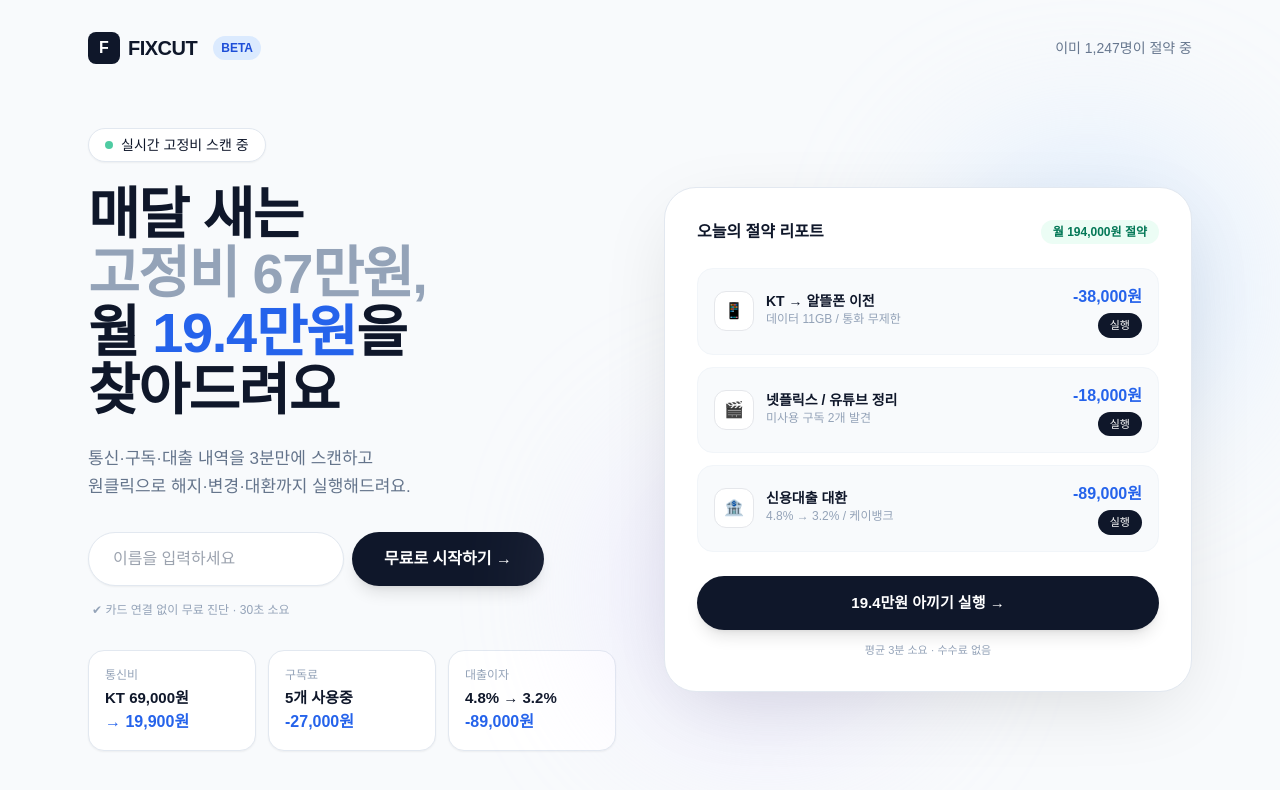
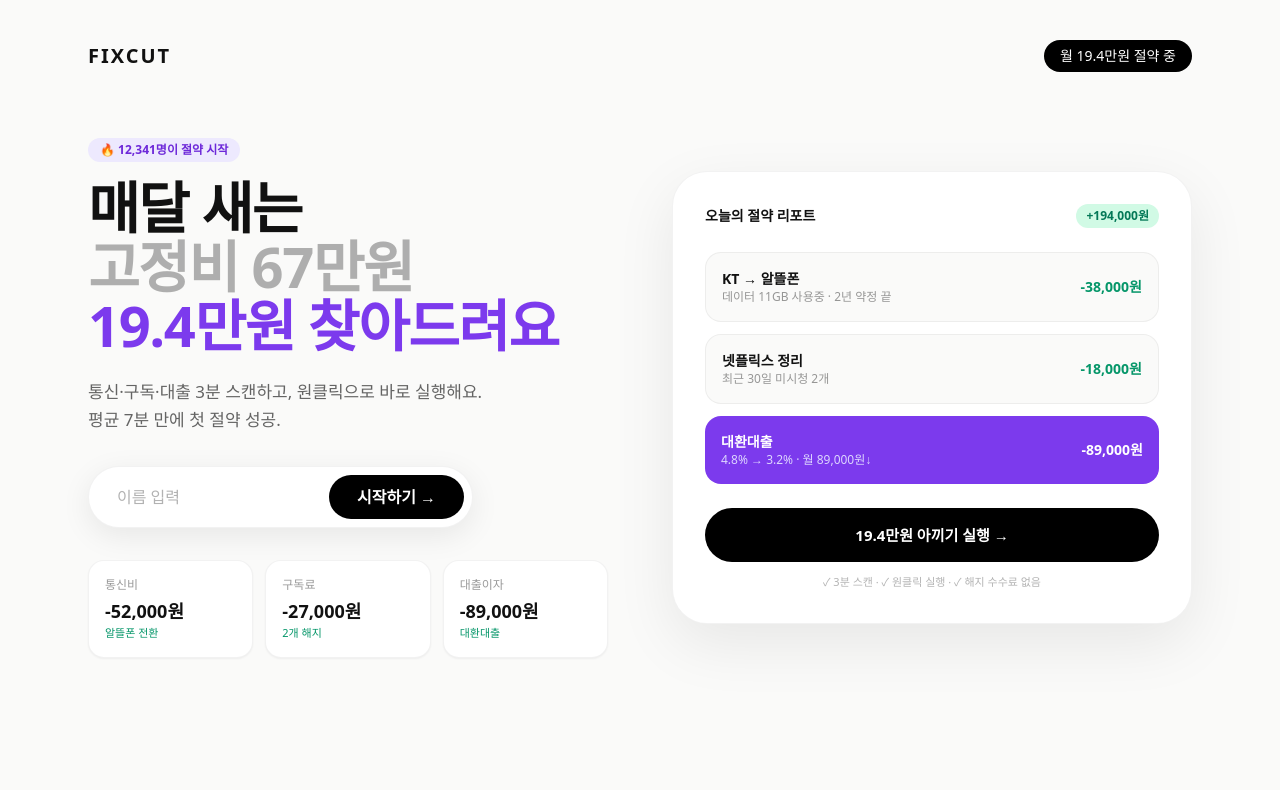
Before and after one commit to parkhy5454/Fixcut, a Next.js app: page / in a window 1280 px wide. Shown: the top 790 px of the page. Built offline with nearby package versions, Linux system fonts and the light colour scheme.

Commit message:
Add files via upload

```diff
--- a/app/globals.css
+++ b/app/globals.css
@@ -1,2 +1,4 @@
-@tailwind base; @tailwind components; @tailwind utilities;
-body { background: #f8fafc; color: #0f172a; font-family: Pretendard, sans-serif; }
+@tailwind base;
+@tailwind components;
+@tailwind utilities;
+body { background: #ffffff; color: #111; }
--- a/app/page.js
+++ b/app/page.js
@@ -11,51 +11,47 @@
     try {
       const res = await fetch("/api/save", { method: "POST", headers: { "Content-Type": "application/json" }, body: JSON.stringify({ name }) });
       const data = await res.json();
-      setResult({ name, saving: 194000 });
-    } catch (e) { setResult({ name, saving: 194000 }); }
+      if (data.success || res.ok) setResult({ name, saving: 194000 });
+      else alert("저장 실패: " + data.error);
+    } catch (e) { alert("오류: " + e.message); }
     setLoading(false);
   };
   return (
-    <main className="min-h-screen bg-[#f8fafc]">
-      <div className="max-w-6xl mx-auto px-6 py-8">
-        <div className="flex justify-between items-center">
-          <div className="flex items-center gap-2"><div className="w-8 h-8 bg-[#0f172a] rounded-lg flex items-center justify-center text-white font-black">F</div><span className="text-xl font-black tracking-tight">FIXCUT</span><span className="ml-2 text-xs bg-blue-100 text-blue-700 px-2 py-1 rounded-full font-bold">BETA</span></div>
-          <div className="text-sm text-slate-500">이미 1,247명이 절약 중</div>
+    <main className="min-h-screen bg-[#fafaf9] text-[#111]">
+      <div className="max-w-6xl mx-auto px-6 py-10">
+        <div className="flex justify-between items-center mb-16">
+          <div className="text-xl font-black tracking-widest">FIXCUT</div>
+          <div className="text-sm bg-black text-white px-4 py-1.5 rounded-full">월 19.4만원 절약 중</div>
         </div>
-
-        <div className="grid md:grid-cols-2 gap-12 items-center mt-16">
+        <div className="grid md:grid-cols-2 gap-16 items-center">
           <div>
-            <div className="inline-flex items-center gap-2 bg-white border border-slate-200 rounded-full px-4 py-1.5 text-sm mb-6 shadow-sm"><span className="w-2 h-2 bg-emerald-500 rounded-full animate-pulse"></span>실시간 고정비 스캔 중</div>
-            <h1 className="text-5xl md:text-[56px] font-black leading-[1.05] tracking-tight mb-6">매달 새는<br/><span className="text-slate-400">고정비 67만원,</span><br/><span className="text-[#0f172a]">월 <span className="text-blue-600">19.4만원</span>을</span><br/>찾아드려요</h1>
-            <p className="text-slate-500 text-[17px] leading-relaxed mb-8">통신·구독·대출 내역을 3분만에 스캔하고<br/>원클릭으로 해지·변경·대환까지 실행해드려요.</p>
-            <div className="flex gap-2 mb-4">
-              <input value={name} onChange={(e)=>setName(e.target.value)} onKeyDown={(e)=> e.key==='Enter' && handleStart()} placeholder="이름을 입력하세요" className="bg-white border border-slate-200 rounded-full px-6 py-3.5 w-64 outline-none focus:border-blue-500 focus:ring-4 focus:ring-blue-50 shadow-sm" />
-              <button onClick={handleStart} disabled={loading} className="bg-[#0f172a] text-white rounded-full px-8 py-3.5 font-bold hover:bg-black transition shadow-lg disabled:opacity-50">{loading ? "분석중..." : "무료로 시작하기 →"}</button>
+            <div className="inline-flex items-center gap-2 bg-violet-100 text-violet-700 px-3 py-1 rounded-full text-xs font-bold mb-4">🔥 12,341명이 절약 시작</div>
+            <h1 className="text-5xl md:text-[56px] font-black leading-[1.05] tracking-tight mb-6">매달 새는<br/><span className="text-black/30">고정비 67만원</span><br/><span className="text-violet-600">19.4만원 찾아드려요</span></h1>
+            <p className="text-black/60 text-[17px] mb-8 leading-relaxed">통신·구독·대출 3분 스캔하고, 원클릭으로 바로 실행해요.<br/>평균 7분 만에 첫 절약 성공.</p>
+            <div className="flex gap-2 mb-4 bg-white p-2 rounded-full shadow-[0_8px_30px_rgba(0,0,0,0.08)] border border-black/5 w-fit">
+              <input value={name} onChange={(e)=>setName(e.target.value)} onKeyDown={(e)=> e.key==='Enter' && handleStart()} placeholder="이름 입력" className="bg-transparent px-5 py-2.5 w-56 outline-none placeholder:text-black/30" />
+              <button onClick={handleStart} disabled={loading} className="bg-black text-white rounded-full px-7 py-2.5 font-bold hover:bg-black/80 transition disabled:opacity-50 whitespace-nowrap">{loading ? "분석중..." : "시작하기 →"}</button>
             </div>
-            <div className="text-xs text-slate-400 ml-1">✔ 카드 연결 없이 무료 진단 · 30초 소요</div>
-
-            {result && (<div className="mt-8 bg-white border border-emerald-200 rounded-2xl p-6 shadow-sm"><div className="flex items-center gap-3"><div className="w-10 h-10 bg-emerald-100 rounded-full flex items-center justify-center text-emerald-600 font-bold">🎉</div><div><div className="font-bold text-slate-900">{result.name}님 분석 완료!</div><div className="text-slate-500 text-sm">월 {result.saving.toLocaleString()}원 절약 가능 · 저장 완료</div></div></div></div>)}
-
+            {result && (<div className="bg-emerald-50 border border-emerald-200 rounded-2xl p-5 mb-8 mt-4"><div className="text-emerald-700 font-bold">🎉 {result.name}님, 분석 완료!</div><div className="text-black/70 mt-1 text-sm">월 {result.saving.toLocaleString()}원 절약 가능! DB 저장 완료.</div></div>)}
             <div className="grid grid-cols-3 gap-3 mt-8">
-              <div className="bg-white border border-slate-200 rounded-2xl p-4 shadow-sm"><div className="text-slate-400 text-xs mb-1">통신비</div><div className="text-[15px] font-bold">KT 69,000원</div><div className="text-blue-600 font-bold">→ 19,900원</div></div>
-              <div className="bg-white border border-slate-200 rounded-2xl p-4 shadow-sm"><div className="text-slate-400 text-xs mb-1">구독료</div><div className="text-[15px] font-bold">5개 사용중</div><div className="text-blue-600 font-bold">-27,000원</div></div>
-              <div className="bg-white border border-slate-200 rounded-2xl p-4 shadow-sm"><div className="text-slate-400 text-xs mb-1">대출이자</div><div className="text-[15px] font-bold">4.8% → 3.2%</div><div className="text-blue-600 font-bold">-89,000원</div></div>
+              <div className="bg-white border border-black/5 rounded-2xl p-4 shadow-sm"><div className="text-black/40 text-xs mb-1">통신비</div><div className="text-lg font-bold">-52,000원</div><div className="text-[11px] text-emerald-600">알뜰폰 전환</div></div>
+              <div className="bg-white border border-black/5 rounded-2xl p-4 shadow-sm"><div className="text-black/40 text-xs mb-1">구독료</div><div className="text-lg font-bold">-27,000원</div><div className="text-[11px] text-emerald-600">2개 해지</div></div>
+              <div className="bg-white border border-black/5 rounded-2xl p-4 shadow-sm"><div className="text-black/40 text-xs mb-1">대출이자</div><div className="text-lg font-bold">-89,000원</div><div className="text-[11px] text-emerald-600">대환대출</div></div>
             </div>
           </div>
-
           <div className="relative">
-            <div className="absolute -top-10 -right-10 w-72 h-72 bg-blue-200 rounded-full blur-[80px] opacity-50"></div>
-            <div className="absolute -bottom-10 -left-10 w-72 h-72 bg-violet-200 rounded-full blur-[80px] opacity-50"></div>
-            <div className="relative bg-white border border-slate-200 rounded-[2rem] p-8 shadow-[0_20px_80px_-20px_rgba(0,0,0,0.15)]">
-              <div className="flex justify-between items-center mb-6"><div className="font-bold text-slate-900">오늘의 절약 리포트</div><div className="text-xs bg-emerald-50 text-emerald-700 px-3 py-1 rounded-full font-bold">월 194,000원 절약</div></div>
+            <div className="bg-white rounded-[2.2rem] p-8 shadow-[0_20px_60px_rgba(0,0,0,0.08)] border border-black/5">
+              <div className="flex justify-between items-center mb-6"><div className="text-sm font-bold">오늘의 절약 리포트</div><div className="text-xs bg-emerald-100 text-emerald-700 px-2.5 py-1 rounded-full font-bold">+194,000원</div></div>
               <div className="space-y-3">
-                <div className="flex justify-between items-center bg-slate-50 border border-slate-100 rounded-2xl p-4"><div className="flex gap-3"><div className="w-10 h-10 bg-white border rounded-xl flex items-center justify-center">📱</div><div><div className="font-bold text-sm">KT → 알뜰폰 이전</div><div className="text-xs text-slate-400">데이터 11GB / 통화 무제한</div></div></div><div className="text-right"><div className="text-blue-600 font-black">-38,000원</div><button onClick={handleStart} className="text-[11px] bg-slate-900 text-white px-3 py-1 rounded-full mt-1">실행</button></div></div>
-                <div className="flex justify-between items-center bg-slate-50 border border-slate-100 rounded-2xl p-4"><div className="flex gap-3"><div className="w-10 h-10 bg-white border rounded-xl flex items-center justify-center">🎬</div><div><div className="font-bold text-sm">넷플릭스 / 유튜브 정리</div><div className="text-xs text-slate-400">미사용 구독 2개 발견</div></div></div><div className="text-right"><div className="text-blue-600 font-black">-18,000원</div><button onClick={handleStart} className="text-[11px] bg-slate-900 text-white px-3 py-1 rounded-full mt-1">실행</button></div></div>
-                <div className="flex justify-between items-center bg-slate-50 border border-slate-100 rounded-2xl p-4"><div className="flex gap-3"><div className="w-10 h-10 bg-white border rounded-xl flex items-center justify-center">🏦</div><div><div className="font-bold text-sm">신용대출 대환</div><div className="text-xs text-slate-400">4.8% → 3.2% / 케이뱅크</div></div></div><div className="text-right"><div className="text-blue-600 font-black">-89,000원</div><button onClick={handleStart} className="text-[11px] bg-slate-900 text-white px-3 py-1 rounded-full mt-1">실행</button></div></div>
+                <div className="flex justify-between items-center bg-[#fafaf9] rounded-2xl p-4 border border-black/5"><div><div className="font-bold text-sm">KT → 알뜰폰</div><div className="text-xs text-black/40">데이터 11GB 사용중 · 2년 약정 끝</div></div><div className="text-emerald-600 font-bold text-sm">-38,000원</div></div>
+                <div className="flex justify-between items-center bg-[#fafaf9] rounded-2xl p-4 border border-black/5"><div><div className="font-bold text-sm">넷플릭스 정리</div><div className="text-xs text-black/40">최근 30일 미시청 2개</div></div><div className="text-emerald-600 font-bold text-sm">-18,000원</div></div>
+                <div className="flex justify-between items-center bg-violet-600 rounded-2xl p-4 text-white"><div><div className="font-bold text-sm">대환대출</div><div className="text-xs text-violet-200">4.8% → 3.2% · 월 89,000원↓</div></div><div className="font-bold text-sm">-89,000원</div></div>
               </div>
-              <button onClick={handleStart} className="w-full mt-6 bg-[#0f172a] text-white rounded-full py-4 font-black text-[15px] shadow-lg hover:bg-black transition">19.4만원 아끼기 실행 →</button>
-              <div className="text-center text-[11px] text-slate-400 mt-3">평균 3분 소요 · 수수료 없음</div>
+              <button onClick={handleStart} className="w-full mt-6 bg-black text-white rounded-full py-4 font-bold text-[15px] hover:bg-black/90">19.4만원 아끼기 실행 →</button>
+              <div className="text-[11px] text-black/30 text-center mt-3">✓ 3분 스캔 · ✓ 원클릭 실행 · ✓ 해지 수수료 없음</div>
             </div>
+            <div className="absolute -z-10 top-10 right-10 w-72 h-72 bg-violet-200 rounded-full blur-[80px] opacity-60"></div>
+            <div className="absolute -z-10 bottom-10 left-10 w-72 h-72 bg-fuchsia-200 rounded-full blur-[80px] opacity-60"></div>
           </div>
         </div>
       </div>
```
Also changed, not shown: app/api/save/route.js (+1 -15 lines).
